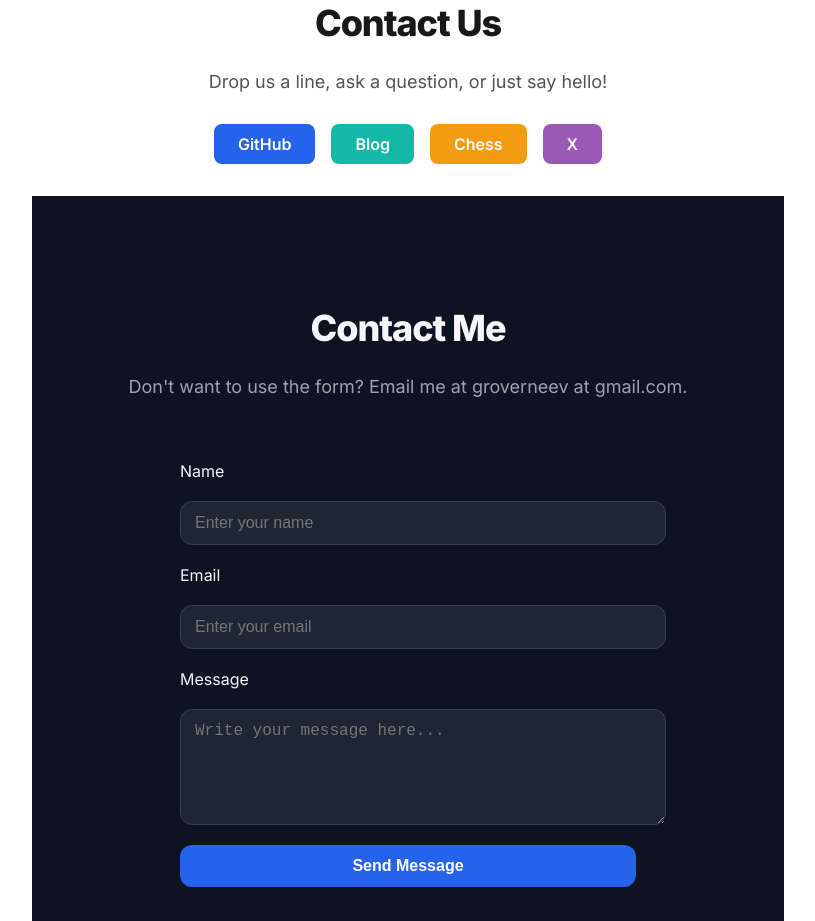
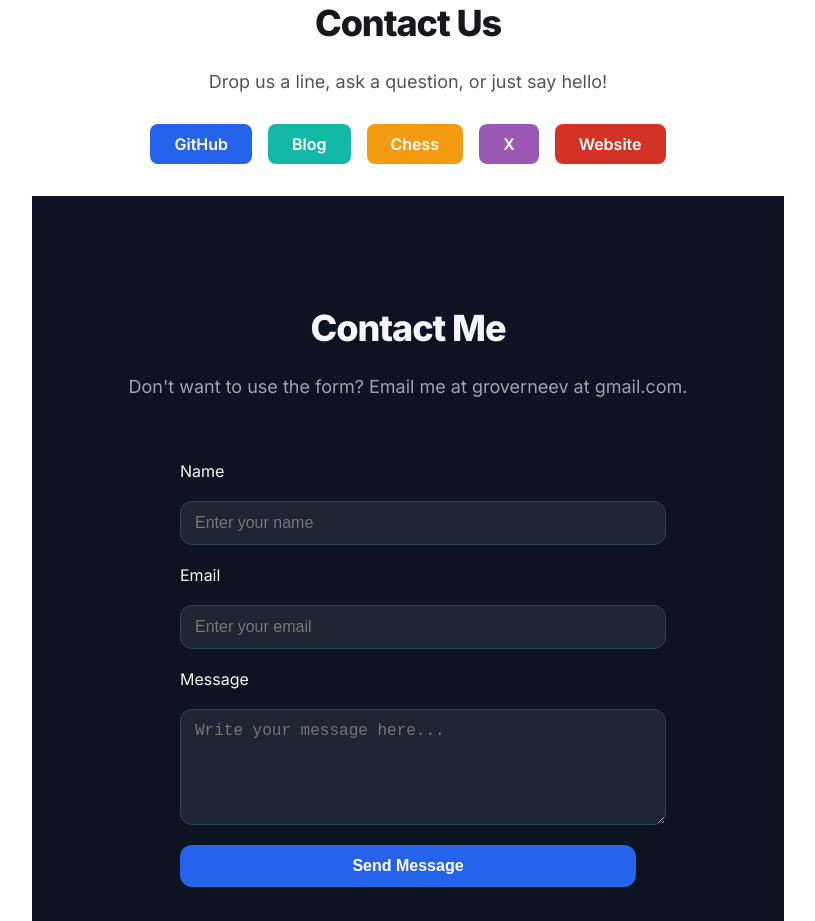
Before and after one commit to groverneev/DuneBroom_Website, a Next.js app: page / in a window 1280 px wide. Shown: the part 1660-2581 px from the top of the page, without its empty margins (232-1047 px from the left). Built offline with nearby package versions, Linux system fonts and the light colour scheme.

Commit message:
idk_what_to_write

```diff
--- a/app/page.tsx
+++ b/app/page.tsx
@@ -194,6 +194,21 @@
             X
           </a>
 
+          <a
+            href="https://neevgrover.com"
+            target="_blank"
+            rel="noopener noreferrer"
+            style={{
+              background: '#d43226',
+              color: '#fff',
+              borderRadius: 8,
+              padding: '10px 24px',
+              fontWeight: 600,
+              textDecoration: 'none',
+            }}
+          >
+            Website
+          </a>
 
   </div>
 
```
